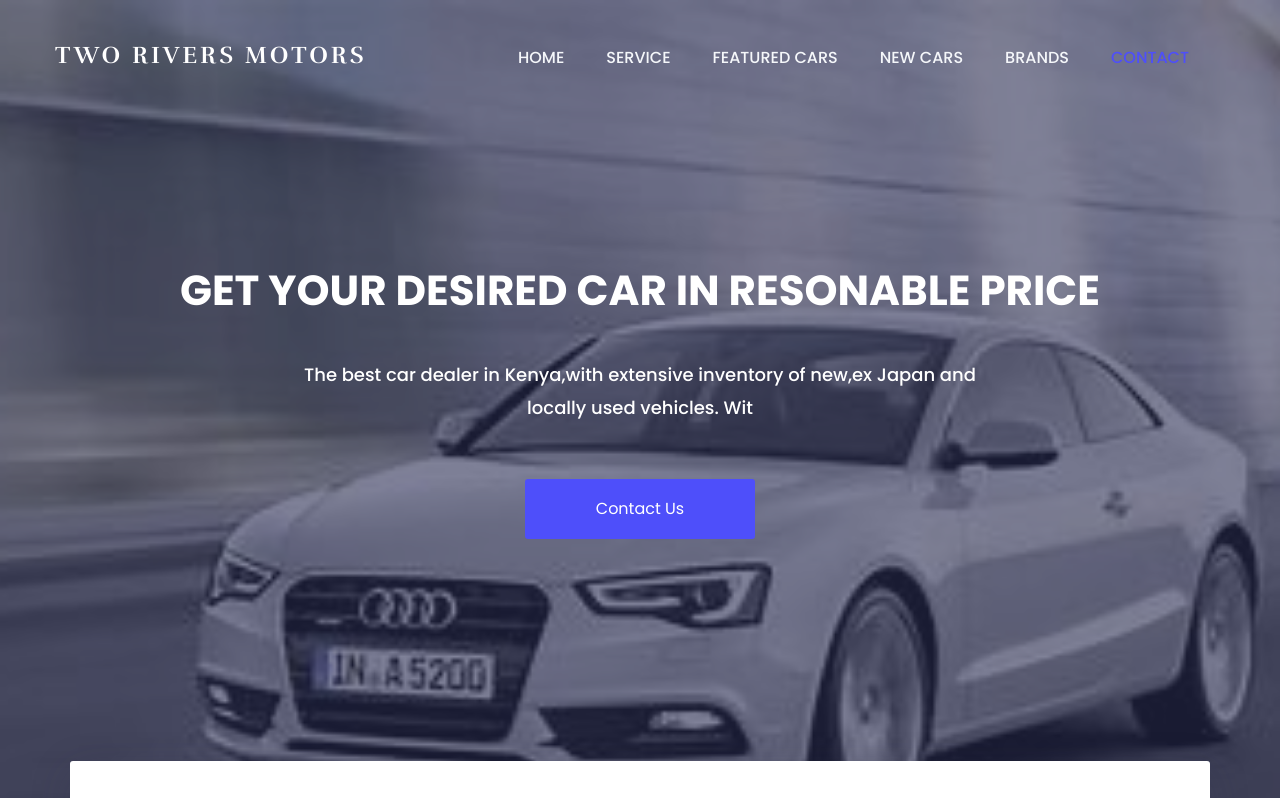
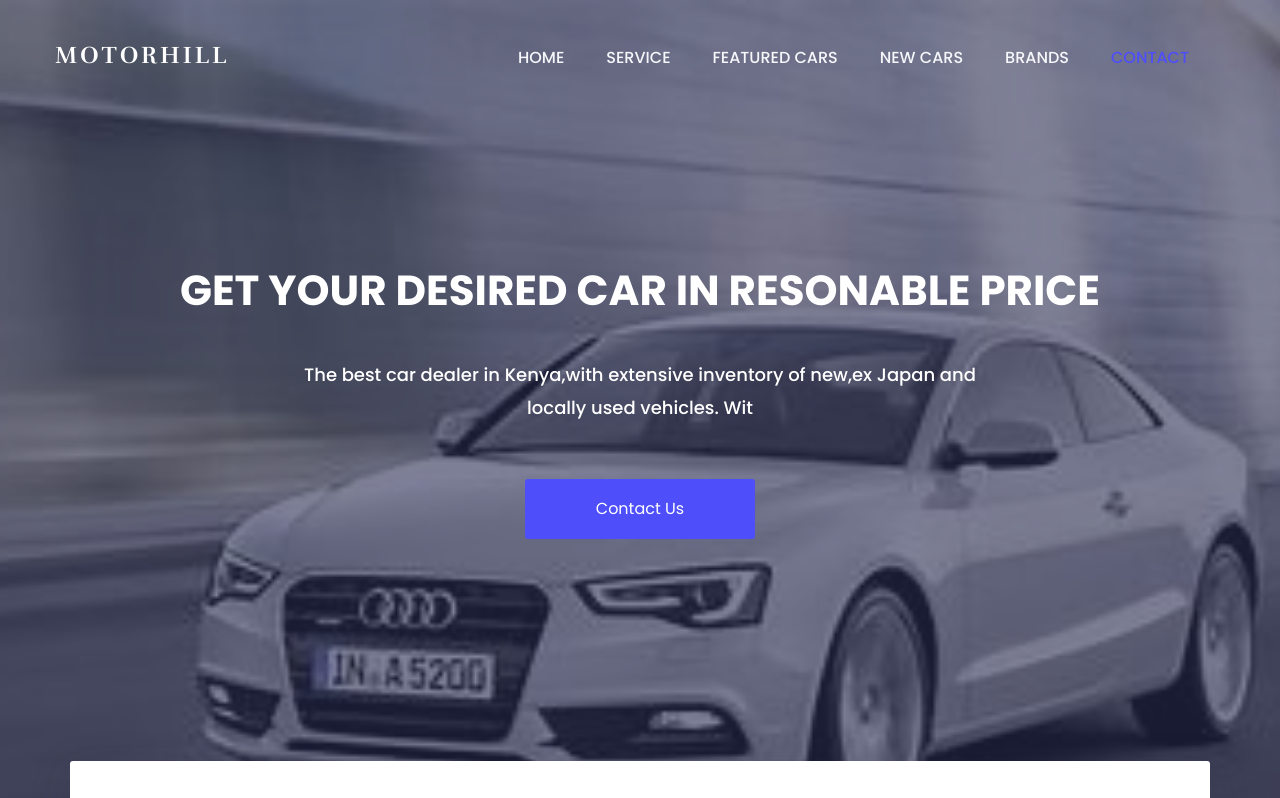
Before and after one commit to Royweru/cars-dealership, a plain HTML site: page index.html in a window 1280 px wide. Shown: the top 798 px of the page. Drawn offline with nearby package versions, Linux system fonts and the light colour scheme.

Commit message:
modified:   assets/logo/favicon1.jpg 	modified:   index.html

```diff
--- a/index.html
+++ b/index.html
@@ -14,7 +14,7 @@
 		<link href="https://fonts.googleapis.com/css?family=Rufina:400,700" rel="stylesheet">
 
         <!-- title of site -->
-        <title>Two Rivers Motors</title>
+        <title>Motorhill</title>
 
         <!-- For favicon png -->
 		<link rel="shortcut icon" type="image/icon" href="assets/logo/favicon1.jpg"/>
@@ -78,7 +78,7 @@
 				                <button type="button" class="navbar-toggle" data-toggle="collapse" data-target="#navbar-menu">
 				                    <i class="fa fa-bars"></i>
 				                </button>
-				                <a class="navbar-brand" href="index.html">Two Rivers Motors<span></span></a>
+				                <a class="navbar-brand" href="index.html">Motorhill<span></span></a>
 
 				            </div><!--/.navbar-header-->
 				            <!-- End Header Navigation -->
@@ -708,7 +708,7 @@
 						<div class="col-md-3 col-sm-6">
 							<div class="single-footer-widget">
 								<div class="footer-logo">
-									<a href="index.html">Two Rivers Motors</a>
+									<a href="index.html">Motorhill</a>
 								</div>
 								<p>
 									Ased do eiusm tempor incidi ut labore et dolore magnaian aliqua. Ut enim ad minim veniam.
```
Also changed, not shown: assets/logo/favicon1.jpg.
